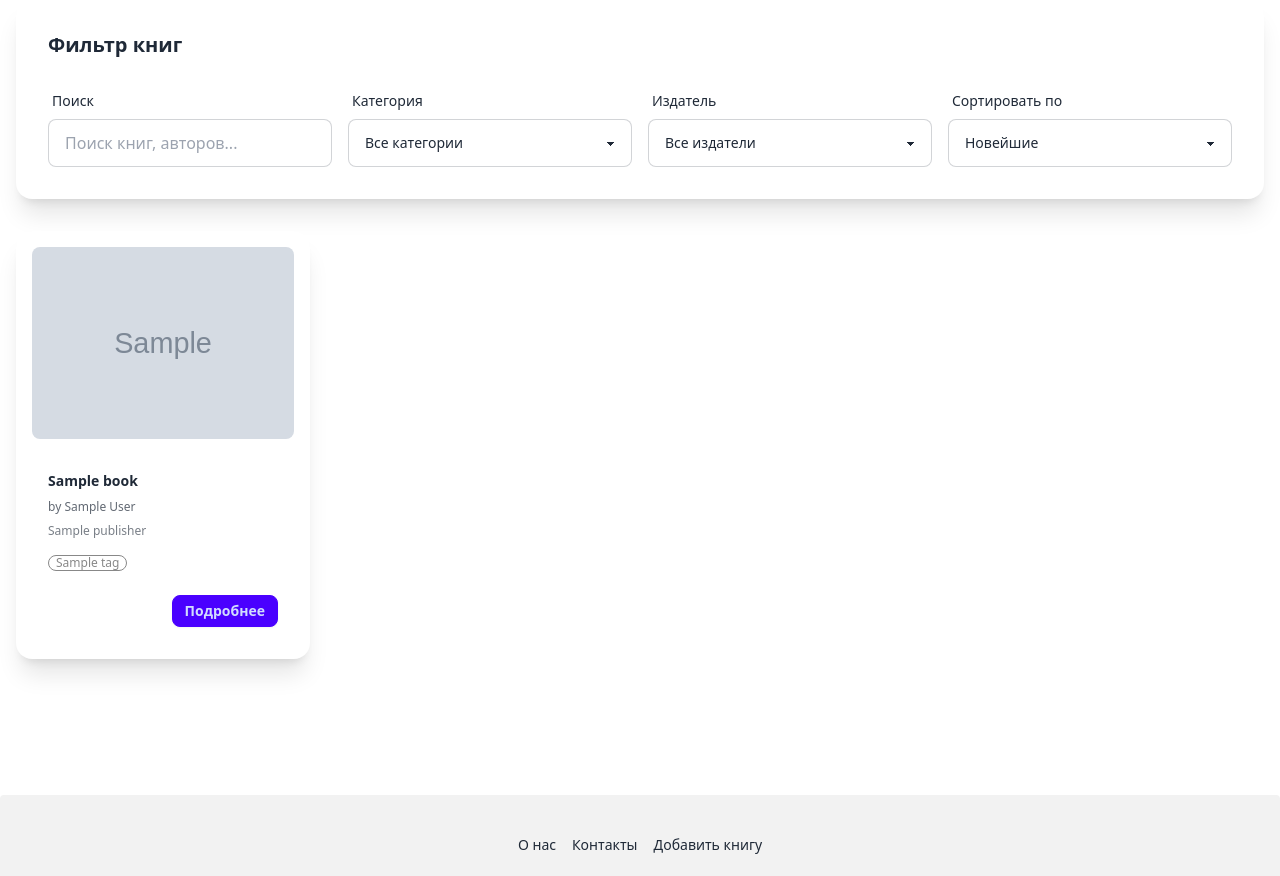
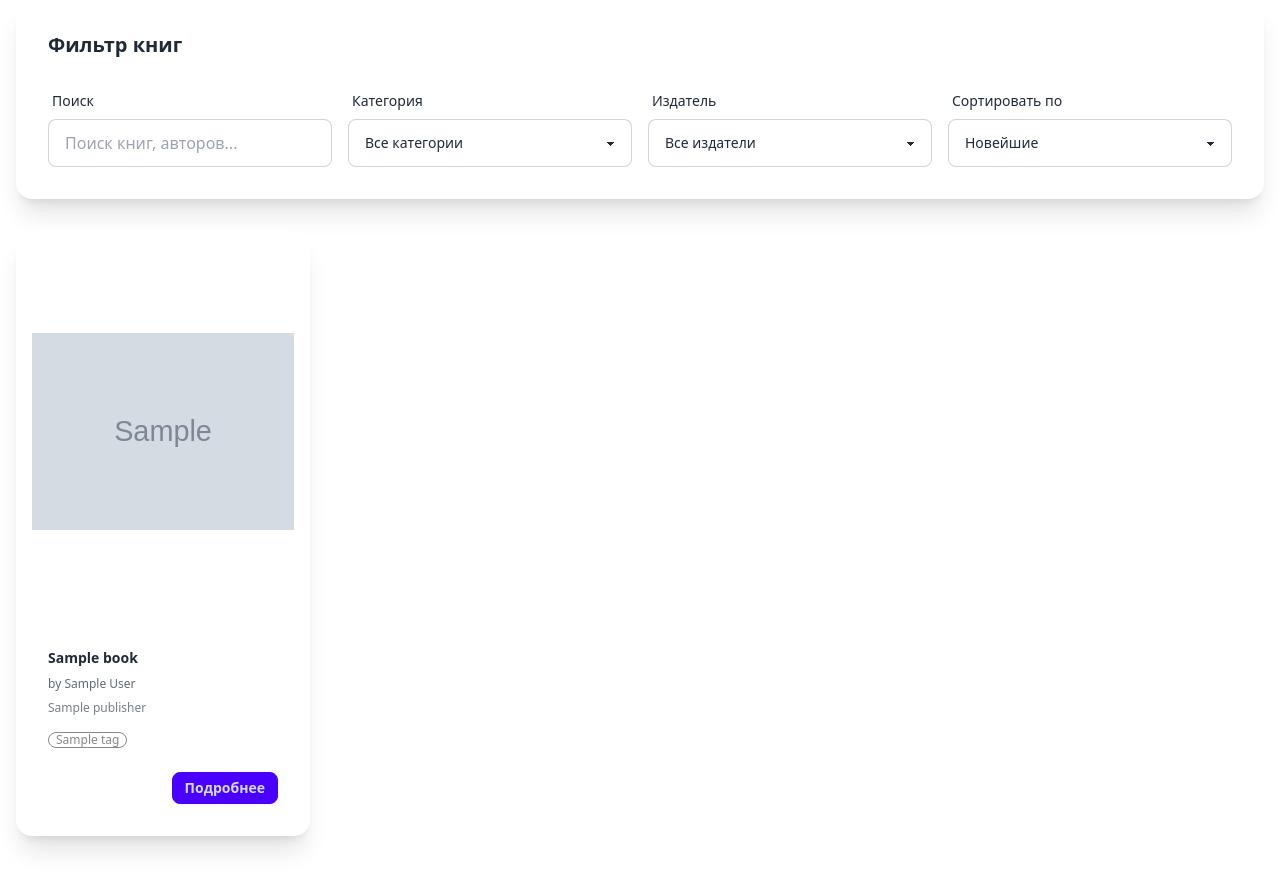
Before and after one commit to khoshov/pythonbooks, a Django app: page / in a window 1280 px wide. Shown: the part 410-1286 px from the top of the page. Run offline with Django 5.2, Linux system fonts and the light colour scheme; tables that the repository leaves empty hold one stand-in row (values such as "Sample post"); grey boxes marked "Sample" are stand-in pictures; some libraries are stand-ins or nearby versions.

Commit message:
update book preview size

```diff
--- a/templates/books/partials/books_grid.html
+++ b/templates/books/partials/books_grid.html
@@ -3,9 +3,11 @@
     {% for book in books %}
     <div class="card bg-base-100 shadow-xl hover:shadow-2xl transition-shadow duration-300">
         <figure class="px-4 pt-4">
-            <img src="{{ book.cover_image }}"
-                 alt="{{ book.title }}"
-                 class="rounded-lg h-48 w-full object-cover">
+            <div class="relative w-full" style="padding-bottom: 140.7%;">
+                <img src="{{ book.cover_image }}"
+                     alt="{{ book.title }}"
+                     class="absolute inset-0 w-full h-full object-contain rounded-lg">
+            </div>
         </figure>
         <div class="card-body">
             <h2 class="card-title text-sm">{{ book.title }}</h2>
```
